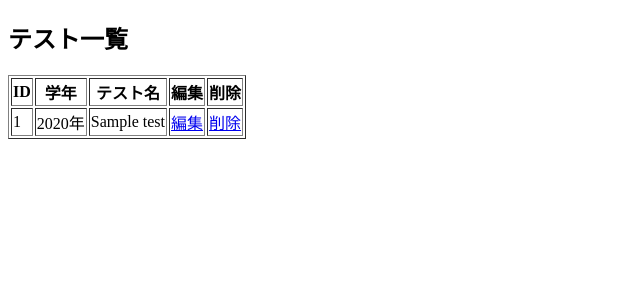
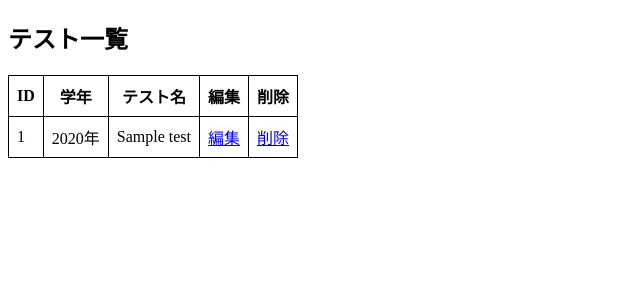
Before and after one commit to su-vodka/test_manager, a PHP site: page /tests/index.php in a window 1280 px wide. Shown: the part 113-413 px from the top of the page, without its empty margins (0-640 px from the left). Run offline with PHP 8.4, Linux system fonts and the light colour scheme; tables that the repository leaves empty or names only in its code hold one stand-in row (values such as "Sample post").

Commit message:
テーブルのスタイルをCSSに移動し、HTMLからborder属性を削除しました。

```diff
--- a/css/style.css
+++ b/css/style.css
@@ -1,4 +1,10 @@
 @charset "utf-8";
+
+table , th , td {
+  border : 1px solid #000;
+  border-collapse : collapse;
+  padding : 8px;
+}
 
 nav a {
   margin-right: 18px;
--- a/tests/index.php
+++ b/tests/index.php
@@ -27,7 +27,7 @@
   </header>
   <main>
     <h2>テスト一覧</h2>
-    <table border="1">
+    <table>
       <tr>
         <th>ID</th>
         <th>学年</th>
```
